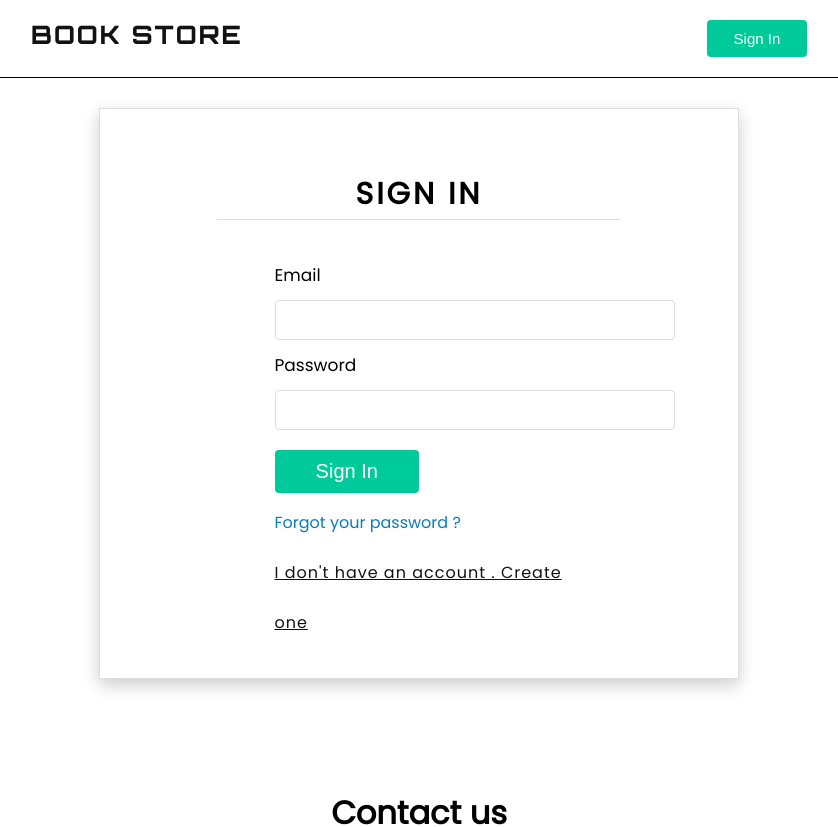
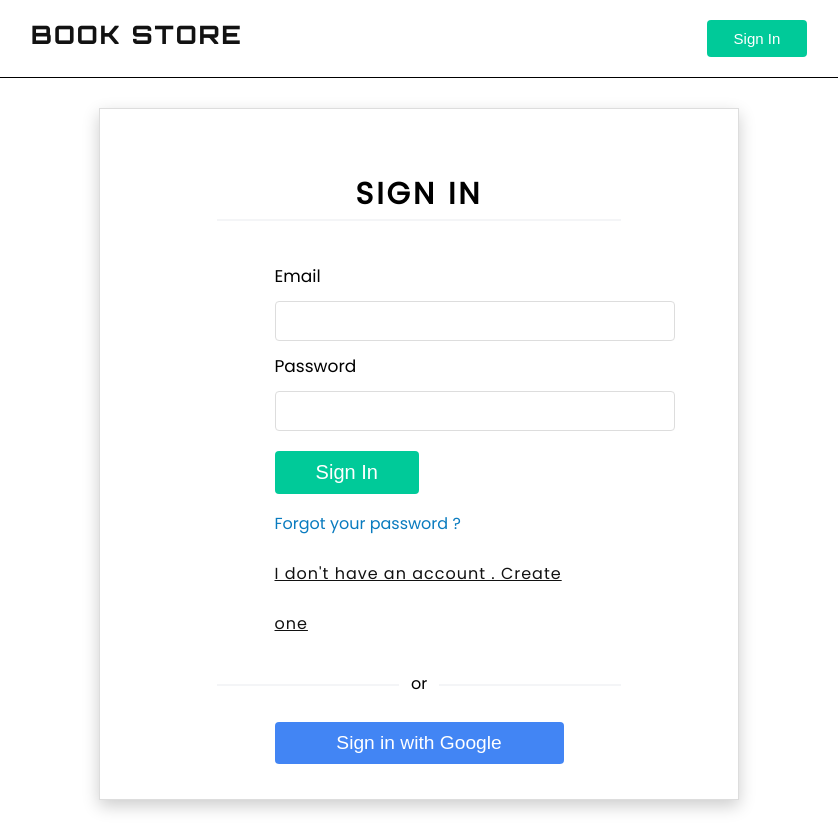
Before and after one commit to nithish333/book-store, a React (Create React App) app: page /signin in a window 1280 px wide. Shown: the top 827 px of the page, without its empty margins (221-1059 px from the left). Built offline with nearby package versions, Linux system fonts and the light colour scheme.

Commit message:
Added google button with styles

```diff
--- a/src/Components/SignIn/SignIn.css
+++ b/src/Components/SignIn/SignIn.css
@@ -24,6 +24,42 @@
   font-size: 30px;
   width: 70%;
   margin: 30px auto;
-  border-bottom: 1px solid #dddddd;
+  border-bottom: 2px solid #f4f5f7;
   letter-spacing: 3px;
 }
+.orClass {
+  width: 70%;
+  text-align: center;
+  margin: 10px auto;
+  position: relative;
+}
+.orClass::before {
+  content: "";
+  width: 45%;
+  height: 2px;
+  background-color: #f4f5f7;
+  position: absolute;
+  left: 0;
+  top: 50%;
+}
+.orClass::after {
+  content: "";
+  width: 45%;
+  height: 2px;
+  background-color: #f4f5f7;
+  position: absolute;
+  right: 0;
+  top: 50%;
+}
+.googleConnect {
+  width: 50%;
+  margin: auto;
+}
+.googleButton {
+  width: 100%;
+  font-size: larger;
+  background-color: #4285f4;
+}
+.googleButton:hover {
+  background-color: #357ae8;
+}
--- a/src/Components/SignIn/SignIn.jsx
+++ b/src/Components/SignIn/SignIn.jsx
@@ -2,6 +2,7 @@ import React from "react";
 import "./SignIn.css";
 import FormInput from "../FormInput/FormInput";
 import { Link } from "react-router-dom";
+// import { FaGoogle } from "react-icons/fa";
 
 class SignIn extends React.Component {
   constructor(props) {
@@ -58,6 +59,12 @@ class SignIn extends React.Component {
             </Link>
           </div>
         </form>
+        <div className="orClass">
+          <p className="or">or</p>
+        </div>
+        <div className="googleConnect">
+          <button className="googleButton">Sign in with Google</button>
+        </div>
       </div>
     );
   }
```
